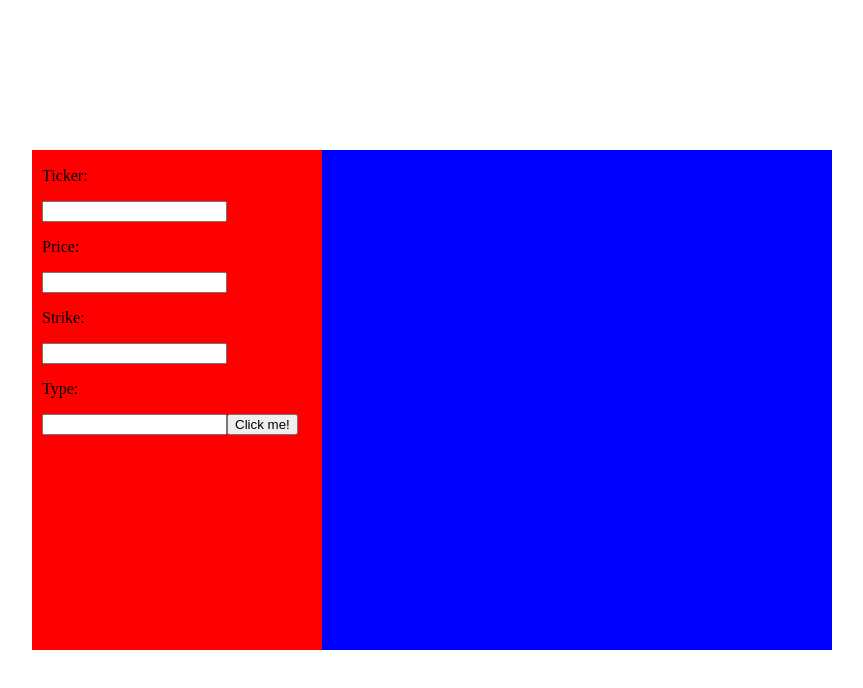
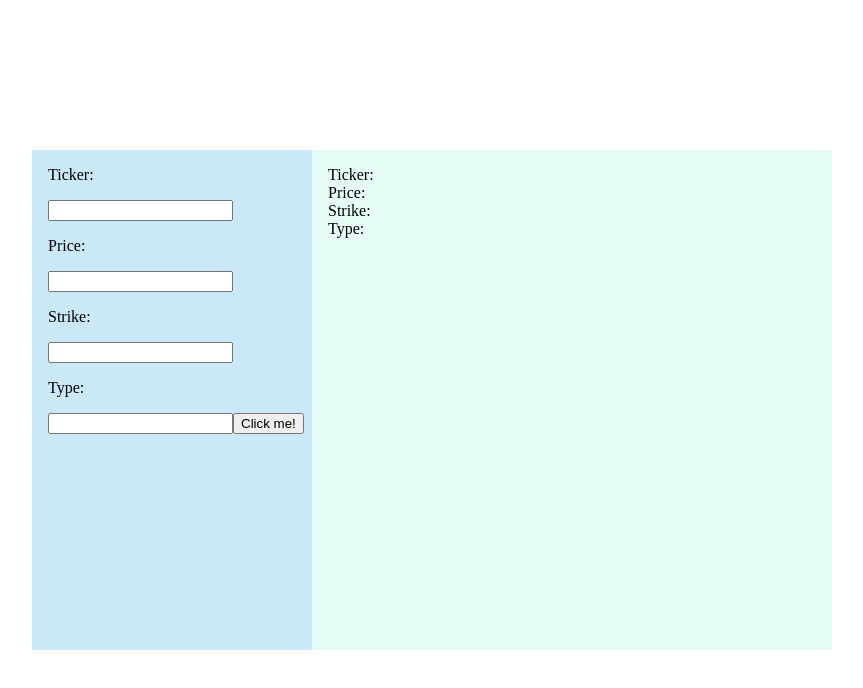
Before and after one commit to dvnmn/options-profit-calculator, a React (Create React App) app: page / in a window 1280 px wide. Both pictures are taken after a click on the button "Click me!". Shown: the top 688 px of the page, without its empty margins (208-1071 px from the left). Built offline with nearby package versions, Linux system fonts and the light colour scheme.

Commit message:
Added state changing between calc components.

```diff
--- a/src/components/Calculator.css
+++ b/src/components/Calculator.css
@@ -2,37 +2,38 @@
     height: 500px;
     width: 800px;
 
-    background-color: hsl(170, 16%, 85%);
+    background-color: hsl(0, 0%, 85%);
 
     display: inline-block;
-
-    margin: 0;
-    padding-top: 0px;
 
     position: absolute;
     top: 50%;
     left: 50%;
     -ms-transform: translate(-50%, -50%);
     transform: translate(-50%, -50%);
-
-    overflow: hidden;
 }
 
+/* Style for the input section on the left side of the calculator */
 .Input {
     width: 35%;
     height: 100%;
 
-    margin: 0;
-    padding-top: 1px;
-    padding-left: 10px;
-
-    background-color: red;
+    background-color: #cae8f7;
 
     float: left;
 }
 
+/* Style for the output section on the right side of the calculator */
 .Output {
     height: 100%;
-    margin-left: 35%;
-    background-color: blue;
+    width: 65%;
+
+    background-color: rgb(229, 253, 246);
+
+    float: right;
 }
+
+/* Wraps the content of both the input and output divs */
+.wrapper {
+    padding-left: 1em;
+}
--- a/src/components/Calculator.js
+++ b/src/components/Calculator.js
@@ -1,37 +1,82 @@
 import React, { useState } from "react";
 import "./Calculator.css";
 
-function Output(props) {
-    return (
-        <div class="Output"></div>
-    );
-}
 
 function Input(props) {
+    const [ticker, setTicker] = useState("");
+    const [price, setPrice] = useState("");
+    const [strike, setStrike] = useState("");
+    const [type, setType] = useState("");
+
     return (
         <div class="Input">
-            <p>Ticker: </p>
-            <input type="text"></input>
-            <p>Price: </p>
-            <input type="text"></input>
-            <p>Strike: </p>
-            <input type="text"></input>
-            <p>Type: </p>
-            <input type="text"></input>
+            <div class="wrapper">
+                <p>Ticker: </p>
+                <input
+                    type="text"
+                    value={ticker}
+                    onChange={(e) => setTicker(e.target.value)}
+                ></input>
 
-            <button>
-                Click me!
-            </button>
+                <p>Price: </p>
+                <input
+                    type="text"
+                    value={price}
+                    onChange={(e) => setPrice(e.target.value)}
+                ></input>
+
+                <p>Strike: </p>
+                <input
+                    type="text"
+                    value={strike}
+                    onChange={(e) => setStrike(e.target.value)}
+                ></input>
+
+                <p>Type: </p>
+                <input
+                    type="text"
+                    value={type}
+                    onChange={(e) => setType(e.target.value)}
+                ></input>
+
+                <button onClick = {() => props.createOutput(
+                    <Output
+                        ticker={ticker}
+                        price={price}
+                        strike={strike}
+                        type={type}
+                    />)}
+                >Click me!</button>
+            </div>
         </div>
     );
 }
 
 
+function Output(props) {
+    return (
+        <div class="Output">
+            <div class="wrapper">
+                <p>
+                    Ticker: {props.ticker} <br/>
+                    Price: {props.price} <br/>
+                    Strike: {props.strike} <br/>
+                    Type: {props.type} <br/>
+                </p>
+            </div>
+        </div>
+
+    );
+}
+
+
 function Calculator() {
+    const [output, setOutput] = useState("");
+
     return (
       <div className="Calculator">
-          <Input />
-          <Output />
+          <Input createOutput={setOutput} />
+          {output}
       </div>
     );
 }
```
